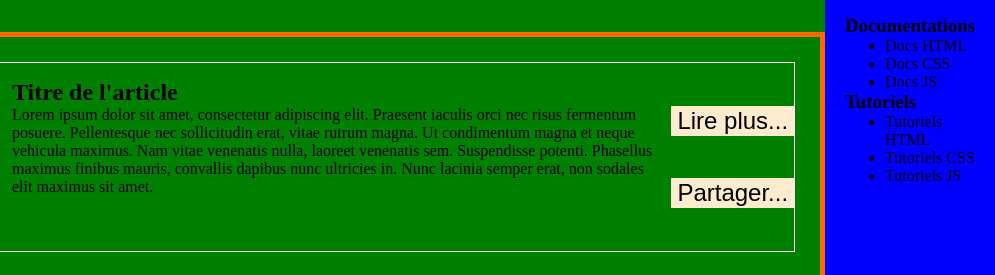
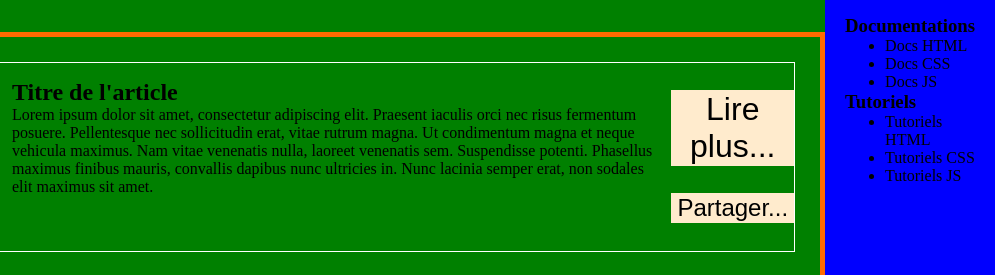
Before and after one commit to edrcq/test-repo-git-html, a plain HTML site: page template.html in a window 1280 px wide. In both pictures the pointer is over the button 1017 px from the left and 365 px from the top of the page. Shown: the part 245-520 px from the top of the page, 285-1280 px from the left. Drawn offline with Linux system fonts and the light colour scheme.

Commit message:
change font size button hover

```diff
--- a/template.css
+++ b/template.css
@@ -97,6 +97,10 @@ html, body {
     font-size: 1.5rem;
 }
 
+.article-buttons > button:hover {
+    font-size: 2rem;
+}
+
 @media screen and (max-width: 768px) {
     .article {
         flex-direction: column;
```
